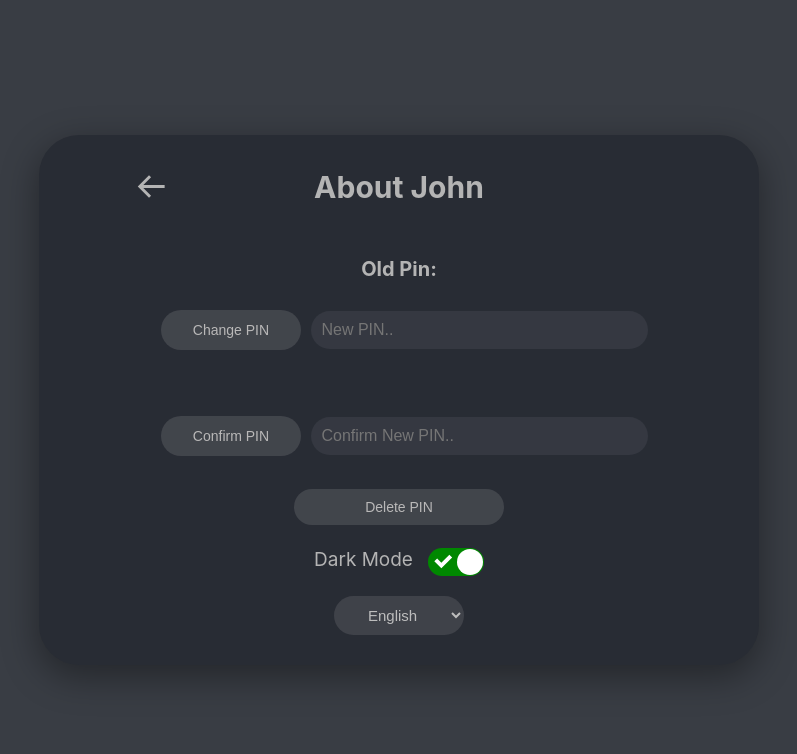
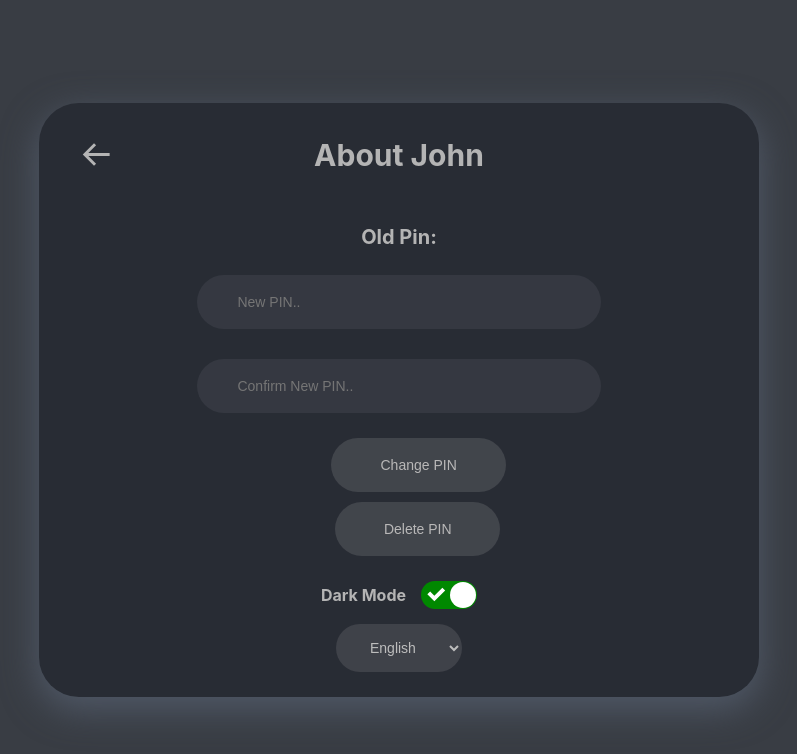
Before and after one commit to hadya286/ReactTodos, a React (Create React App) app: page /users/about/1 in a window 1280 px wide. Shown: the top 754 px of the page, without its empty margins (241-1038 px from the left). Built offline with nearby package versions, Linux system fonts and the light colour scheme; data requests are answered from the project's data file.

Commit message:
edited pin confirmation, task3

```diff
--- a/db.json
+++ b/db.json
@@ -62,7 +62,7 @@
     {
       "id": 2,
       "name": "Jenny",
-      "pin": "111",
+      "pin": "7777",
       "preference": [
         "light",
         "en"
@@ -116,7 +116,7 @@
       "pin": "1234",
       "preference": [
         "light",
-        "ar"
+        "en"
       ],
       "todos": [
         {
--- a/src/App.css
+++ b/src/App.css
@@ -5,28 +5,37 @@
   justify-content: center;
   align-items: center;
   flex-direction: column;
-  /* background-color: #282c34; */
 }
 
 button {
   border: none;
   padding: 10px;
-  border-radius: 15px;
+  border-radius: 40px;
   margin: 0 5px;
-  margin-top: 3px;
-  margin-bottom: 3px;
+  /* margin-top: 3px;
+  margin-bottom: 3px; */
 }
 
 button.btn {
   padding-left: 30px;
   padding-right: 30px;
-  border-radius: 30px;
+  padding-top: 19px;
+  padding-bottom: 19px;
   font-size: 14px;
 }
 
+.btn3 {
+  margin-top: 5px;
+  margin-bottom: 5px;
+  width: 120%;
+}
+
 button.btn2 {
-  padding-left: 15px;
-  padding-right: 15px;
+  padding-left: 20px;
+  padding-right: 20px;
+  padding-top: 14px;
+  padding-bottom: 14px;
+  font-size: 12px;
 }
 
 /* previous, next buttons */
@@ -46,7 +55,9 @@ button.btn2 {
   width: 700px;
   float: left;
   border-radius: 2em;
-  box-shadow: 0px 11px 35px 2px rgba(0, 0, 0, 0.35);
+  /* box-shadow: 0px 11px 35px 2px rgba(0, 0, 0, 0.35); */
+  box-shadow: 0px 11px 35px 2px #545d6dd8;
+
   /* //if not loggedin is true => blur
   //else "" */
 }
@@ -54,7 +65,7 @@ button.btn2 {
 .singleTodo {
   border-radius: 50px;
   margin: 10px 0;
-  padding: 10px 20px;
+  padding: 12px 20px;
   display: flex;
   width: 450px;
   align-items: center;
@@ -87,6 +98,7 @@ button.btn2 {
 
 #light input {
   background-color: rgba(255, 255, 255, 0.808);
+  /* color: rgb(71, 71, 71);*/
   color: rgb(71, 71, 71);
 }
 
@@ -111,7 +123,6 @@ button.btn2 {
 }
 
 #light .singleTodo {
-  /* background-color: rgba(187, 183, 175, 0.808); */
   background-color: rgba(179, 173, 165, 0.664);
 }
 
@@ -120,7 +131,7 @@ button.btn2 {
 }
 
 #light .switch label {
-  color: rgb(66, 66, 66);
+  color: rgb(116, 116, 116);
 }
 
 #light .dropdown {
@@ -144,7 +155,15 @@ button.btn2 {
   color: rgba(240, 235, 223, 0.808);
 }
 
+#light .modal-content {
+  box-shadow: 0px 11px 75px 18px rgba(0, 0, 0, 0.35);
+}
+
 #light #cancelLogin {
+  color: rgb(116, 116, 116);
+}
+
+#light .error {
   color: rgb(116, 116, 116);
 }
 
@@ -205,6 +224,9 @@ button.btn2 {
   color: rgb(168, 168, 168);
 }
 
+#dark .switch label {
+  color: rgb(180, 180, 180);
+}
 #dark .userLink {
   color: rgb(168, 168, 168);
 }
@@ -234,12 +256,25 @@ button.btn2 {
   color: #5c6069e8;
 }
 
+#dark .modal-content {
+  box-shadow: 0px 11px 35px 2px #545d6dd8;
+}
+
 #dark #cancelLogin {
   color: rgb(180, 180, 180);
 }
 
+#dark .error {
+  color: rgb(180, 180, 180);
+}
+
 /* /////////////////////////////////////////////////////////// */
-
+.error {
+  opacity: 0.8;
+  font-size: 18px;
+  margin-top: -30px;
+  padding-bottom: 20px;
+}
 .switch {
   display: flex;
   justify-content: center;
@@ -249,8 +284,11 @@ button.btn2 {
 }
 
 .switch label {
+  display: flex;
+  align-items: center;
   margin-right: 15px;
-  font-size: 19px;
+  font-size: 16px;
+  font-weight: bolder;
 }
 
 .navStyle {
@@ -270,10 +308,13 @@ button.btn2 {
 
 input {
   border: none;
-  border-radius: 20px;
-  width: 70%;
-  padding: 10px;
-  font-size: 16px;
+  border-radius: 40px;
+  width: 65%;
+  font-size: 14px;
+  height: 30px;
+  padding: 12px;
+  padding-left: 40px;
+  padding-right: 40px;
 }
 
 .todoform {
@@ -281,6 +322,10 @@ input {
   justify-content: space-around;
   width: 450px;
   margin-left: 50px;
+}
+
+.titleInput {
+  margin-right: 5px;
 }
 
 .allTodos {
@@ -295,14 +340,14 @@ input {
 
 .dropdown {
   border: none;
-  font-size: 15px;
-  margin: 20px;
+  font-size: 14px;
+  margin: 15px;
   cursor: pointer;
-  border-radius: 30px;
+  border-radius: 40px;
   padding-left: 30px;
   padding-right: 30px;
-  padding-bottom: 10px;
-  padding-top: 10px;
+  padding-bottom: 15px;
+  padding-top: 15px;
 }
 
 option {
@@ -333,8 +378,11 @@ option {
 
 .modal-content {
   height: auto;
-  width: 650px;
-  padding-bottom: 25px;
+  width: 500px;
+  padding-left: 20px;
+  padding-right: 20px;
+  padding-bottom: 20px;
+  padding-top: 5px;
   position: absolute;
   background-color: inherit;
   top: 50%;
@@ -343,7 +391,6 @@ option {
   transform: translate(-50%, -50%);
   border: 1px;
   border-radius: 2em;
-  box-shadow: 0px 11px 75px 12px rgba(0, 0, 0, 0.35);
 }
 
 #ar .modal-form {
@@ -364,8 +411,12 @@ option {
 }
 
 .modalInput {
-  margin: 10px;
   flex-direction: row-reverse;
+  margin-right: 5px;
+  margin-top: 10px;
+  margin-left: 10px;
+  margin-bottom: 10px;
+  width: 250px;
 }
 
 .blurCard {
@@ -390,11 +441,9 @@ option {
 }
 
 .pinForm {
-  display: flex;
   flex-direction: row-reverse;
   width: 71%;
-  margin-bottom: 60px;
-  align-items: center;
+  margin-bottom: 30px;
 }
 
 .userIcon {
@@ -404,5 +453,5 @@ option {
 
 .arrowIcon {
   display: flex;
-  margin-left: -180px;
+  margin-left: -235px;
 }
--- a/src/Components/ThemeSwitch.jsx
+++ b/src/Components/ThemeSwitch.jsx
@@ -10,7 +10,9 @@ function ThemeSwitch() {
   return (
     <div>
       <div className="switch">
-        <label>{theme === "light" ? "Light Mode" : "Dark Mode"}</label>
+        <label className="switchLabel">
+          {theme === "light" ? "Light Mode" : "Dark Mode"}
+        </label>
         <ReactSwitch
           onChange={() => toggleTheme(id)}
           checked={theme === "dark"}
--- a/src/Components/UserPin.jsx
+++ b/src/Components/UserPin.jsx
@@ -44,17 +44,13 @@ function UserPin() {
             onChange={handleChange}
             dir={lang === "ar" ? "rtl" : "ltr"}
           />
-          <Link id="cancelLogin" to="/">
-            <FaTimes />
-          </Link>
-          <button
-            className="btn"
-            onClick={handleSubmit}
-            style={{height: "40px"}}
-          >
+          <button className="btn" onClick={handleSubmit}>
             {lang === "en" ? "Log in" : "تسجيل الدخول"}
           </button>
         </div>
+        <Link id="cancelLogin" to="/">
+          <FaTimes />
+        </Link>
       </div>
     </>
   )
--- a/src/Pages/About.jsx
+++ b/src/Pages/About.jsx
@@ -7,16 +7,24 @@ import TodosContext from "../Context/todosContext"
 import ThemeSwitch from "../Components/ThemeSwitch"
 
 const About = () => {
-  const [newPin, setNewPin] = useState("")
-  const [confirmNewPin, setConfirmNewPin] = useState("")
+  const [state1, setState1] = useState("")
+  const [state2, setState2] = useState("")
+  const [isError, setIsError] = useState("")
   const {lang} = useContext(ThemeContext)
   const {searchName, searchPin, changePin} = useContext(TodosContext)
   const {id} = useParams()
 
+  // four digits
+  // ^[0-9]{4}$
+
   const checkValidation = (e) => {
-    setConfirmNewPin(e.target.value)
-    if (newPin !== confirmNewPin) {
-      alert("Confirm PIN should match your new PIN")
+    setState2(e.target.value)
+    console.log("state2", state2)
+    console.log("state1", state1)
+    if (state1 === state2) {
+      setIsError("PINs match")
+    } else {
+      setIsError("Confirm PIN should match New PIN")
     }
   }
 
@@ -40,88 +48,71 @@ const About = () => {
         className="pinForm"
         onSubmit={(e) => {
           e.preventDefault()
-          if (newPin !== "") {
-            changePin(id, newPin)
-            alert("Confirm New PIN")
+        }}
+      >
+        <input
+          className="todo"
+          type="password"
+          value={state1}
+          id="myInput1"
+          placeholder={lang === "ar" ? "كلمة مرور جديدة" : "New PIN.."}
+          onChange={(e) => setState1(e.target.value)}
+          dir={lang === "ar" ? "rtl" : "ltr"}
+        />
+      </form>
+
+      {/* //////////////////////////////////////////////////////////////// */}
+      <form
+        className="pinForm"
+        onSubmit={(e) => {
+          e.preventDefault()
+          if (state2 !== "" && state2 === state1) {
+            changePin(id, state2)
+            alert("PIN changed")
+            setState2("")
+            setState1("")
           }
         }}
       >
         <input
           className="todo"
           type="password"
-          value={newPin}
-          id="myInput"
-          placeholder={lang === "ar" ? "كلمة مرور جديدة" : "New PIN.."}
-          onChange={(e) => setNewPin(e.target.value)}
-          dir={lang === "ar" ? "rtl" : "ltr"}
-        />
-        <button
-          className="btn"
-          type="submit"
-          style={{
-            width: "30%",
-            marginLeft: "10px",
-            marginRight: "10px",
-            height: "40px",
-          }}
-        >
-          {lang === "ar" ? "تغيير كلمة المرور" : "Change PIN"}
-        </button>
-      </form>
-
-      {/* //////////////////////////////////////////////////////////////// */}
-      {/* Confirming new pin */}
-      <form
-        className="pinForm"
-        onSubmit={(e) => {
-          e.preventDefault()
-          if (confirmNewPin !== "" && confirmNewPin === newPin) {
-            changePin(id, confirmNewPin)
-            alert("PIN changed")
-            setConfirmNewPin("")
-            setNewPin("")
-          }
-        }}
-      >
-        <input
-          className="todon"
-          type="password"
-          value={confirmNewPin}
-          id="myInput"
+          value={state2}
+          id="myInput2"
           placeholder={
             lang === "ar" ? "تأكيد كلمة المرور" : "Confirm New PIN.."
           }
           onChange={(e) => checkValidation(e)}
           dir={lang === "ar" ? "rtl" : "ltr"}
         />
+      </form>
+      <div className="error">{isError}</div>
+      <div>
         <button
-          className="btn"
+          className="btn btn3"
           type="submit"
-          style={{
-            width: "30%",
-            marginLeft: "10px",
-            marginRight: "10px",
-            height: "40px",
+          onClick={() => {
+            changePin(id, state2)
+            alert("PIN changed")
           }}
         >
-          {lang === "ar" ? "تأكيد كلمة المرور" : "Confirm PIN"}
+          {lang === "ar" ? "تغيير كلمة المرور" : "Change PIN"}
         </button>
-      </form>
+      </div>
 
+      <div>
         <button
-        className="btn"
+          className="btn btn3"
           type="submit"
           onClick={() => {
             changePin(id, "")
             alert("PIN deleted")
           }}
-        style={{
-          width: "30%",
-          marginTop: "-30px",
-        }}
         >
           {lang === "ar" ? "الغاء كلمة المرور" : "Delete PIN"}
         </button>
+      </div>
+
       <div style={{marginTop: "40px"}}>
         <ThemeSwitch />
       </div>
```
Lines whose indentation alone changed are shown as unchanged.
